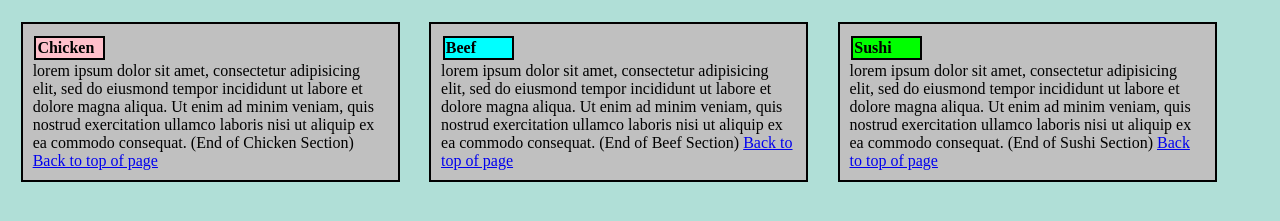
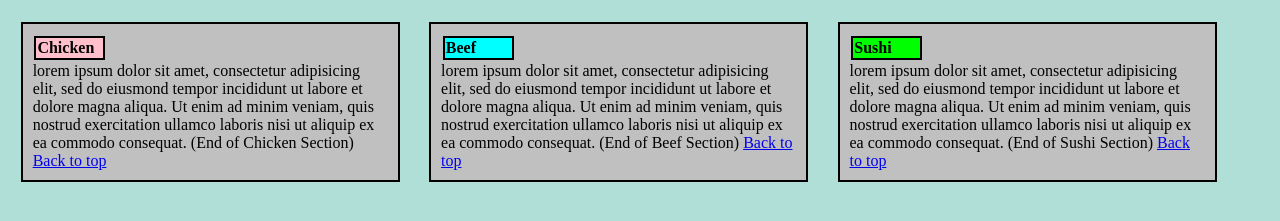
Before and after one commit to mbankumunabobo12/module3-solution, a plain HTML site: page index.html in a window 1280 px wide. Shown: the part 139-360 px from the top of the page. Drawn offline with Linux system fonts and the light colour scheme.

Commit message:
Update index.html

```diff
--- a/index.html
+++ b/index.html
@@ -31,17 +31,17 @@
 
     			<p><b id="ctag" >Chicken</b>
     				<br>
-    				lorem ipsum dolor sit amet, consectetur adipisicing elit, sed do eiusmond tempor incididunt ut labore et dolore magna aliqua. Ut enim ad minim veniam, quis nostrud exercitation ullamco laboris nisi ut aliquip ex ea commodo consequat. (End of Chicken Section) <a href="#top">Back to top of page</a>
+    				lorem ipsum dolor sit amet, consectetur adipisicing elit, sed do eiusmond tempor incididunt ut labore et dolore magna aliqua. Ut enim ad minim veniam, quis nostrud exercitation ullamco laboris nisi ut aliquip ex ea commodo consequat. (End of Chicken Section) <a href="#top">Back to top</a>
     			</p>
 
     			<p><b id="btag">Beef</b>
     				<br>
-    				lorem ipsum dolor sit amet, consectetur adipisicing elit, sed do eiusmond tempor incididunt ut labore et dolore magna aliqua. Ut enim ad minim veniam, quis nostrud exercitation ullamco laboris nisi ut aliquip ex ea commodo consequat. (End of Beef Section) <a href="#top">Back to top of page</a>
+    				lorem ipsum dolor sit amet, consectetur adipisicing elit, sed do eiusmond tempor incididunt ut labore et dolore magna aliqua. Ut enim ad minim veniam, quis nostrud exercitation ullamco laboris nisi ut aliquip ex ea commodo consequat. (End of Beef Section) <a href="#top">Back to top</a>
     			</p>
 
     			<p><b id="stag">Sushi</b>
     				<br>
-    				lorem ipsum dolor sit amet, consectetur adipisicing elit, sed do eiusmond tempor incididunt ut labore et dolore magna aliqua. Ut enim ad minim veniam, quis nostrud exercitation ullamco laboris nisi ut aliquip ex ea commodo consequat. (End of Sushi Section) <a href="#top">Back to top of page</a>
+    				lorem ipsum dolor sit amet, consectetur adipisicing elit, sed do eiusmond tempor incididunt ut labore et dolore magna aliqua. Ut enim ad minim veniam, quis nostrud exercitation ullamco laboris nisi ut aliquip ex ea commodo consequat. (End of Sushi Section) <a href="#top">Back to top</a>
     			</p>
 
 
```
